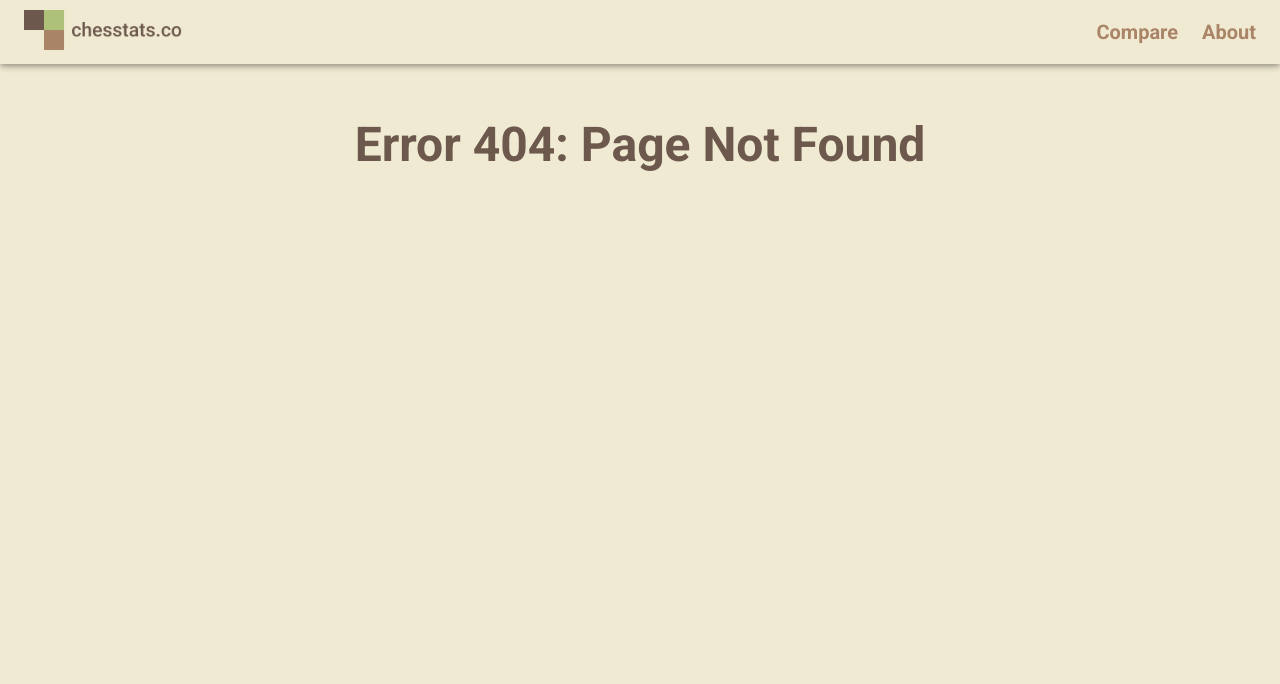
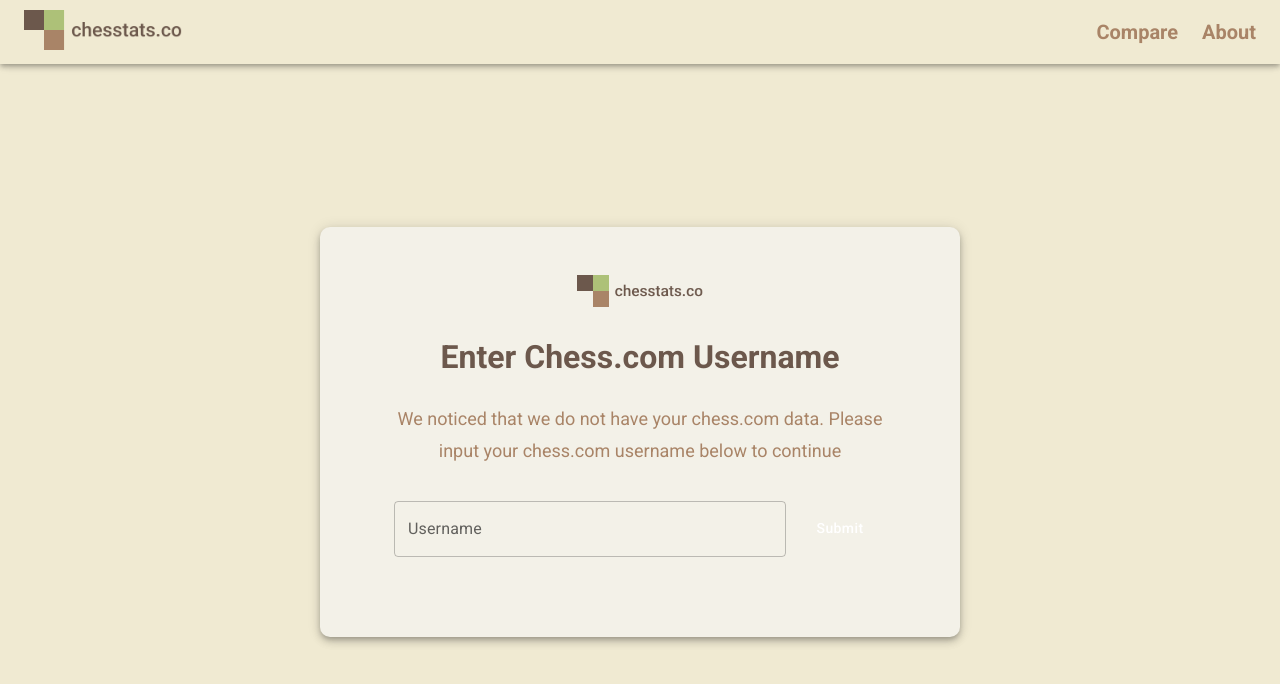
Before and after one commit to danikrisdayadi/chesstats, a React (Create React App) app: page /share/1 in a window 1280 px wide. Before the commit this address had no page. Shown: the top 684 px of the page. Built offline with nearby package versions, Linux system fonts and the light colour scheme.

Commit message:
Added share route logic

```diff
--- a/src/App.js
+++ b/src/App.js
@@ -44,6 +44,7 @@
             <Routes>
               <Route path="/" element={<LandingPage />} />
               <Route path="/compare" element={<ComparePage />} />
+              <Route path="/share/:sharedUsername" element={<ComparePage />} />
               <Route path="/compare/:username" element={<SharePage />} />
               <Route path="/compare/:username/:otherUsername" element={<ResultsPage />} />
               <Route path="*" element={<Error404Page />} />
--- a/src/pages/ComparePage.jsx
+++ b/src/pages/ComparePage.jsx
@@ -1,4 +1,4 @@
-import { useNavigate } from "react-router-dom";
+import { useNavigate, useParams } from "react-router-dom";
 import { useCookies } from "react-cookie";
 import { Container, Grid, Paper, TextField } from "@mui/material";
 import { PaddingY } from "../components/Spacing";
@@ -8,6 +8,7 @@
 
 function ComparePage() {
   const navigate = useNavigate();
+  const { sharedUsername } = useParams();
   const [cookies, setCookie] = useCookies(["username"]);
   const [username, setUsername] = useState(cookies.username);
   const [validity, setValidity] = useState(true);
@@ -16,7 +17,11 @@
   const handleClick = () => {
     if (username.length > 0) {
       setCookie("username", username, { path: "/" });
-      navigate(`/compare/${username}`);
+      if (sharedUsername) {
+        navigate(`/compare/${username}/${sharedUsername}`);
+      } else {
+        navigate(`/compare/${username}`);
+      }
     } else {
       setHelperText("Username cannot be blank");
       setValidity(false);
```
